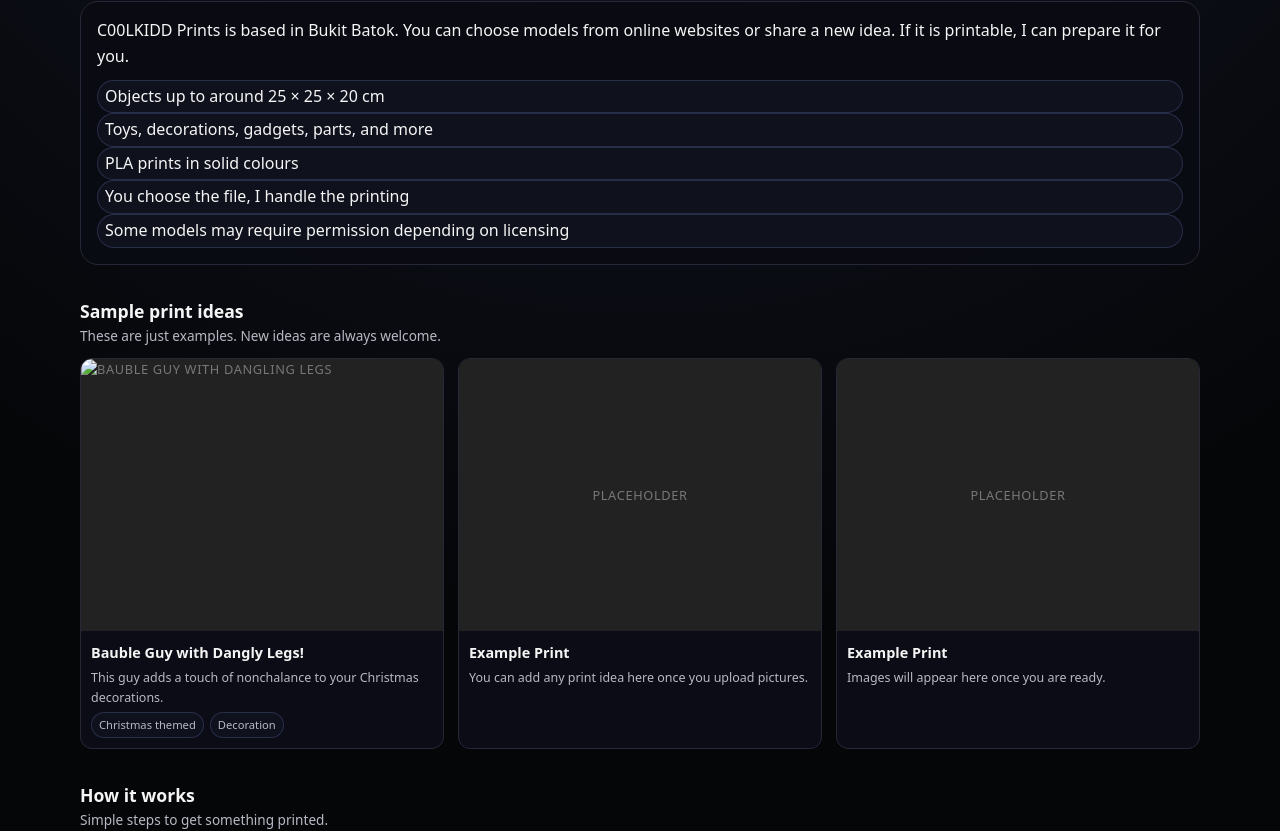
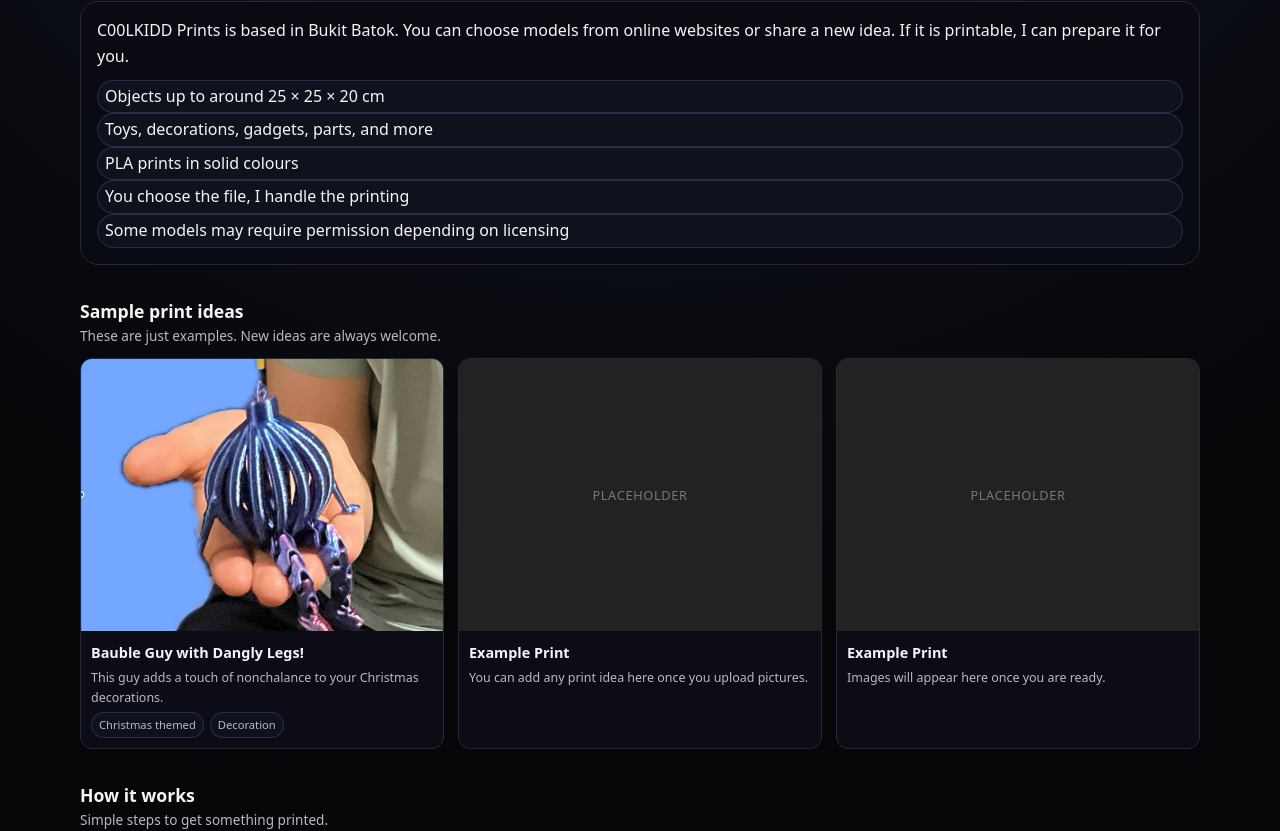
Before and after one commit to Smarmy88/A-B-3D-Print-Bros, a plain HTML site: page index.html in a window 1280 px wide. Shown: the part 516-1347 px from the top of the page. Drawn offline with Linux system fonts and the light colour scheme.

Commit message:
Restore and update index.html for C00LKIDD Prints
Restored and updated the HTML structure, including styles and content for the C00LKIDD Prints website.

```diff
--- a/index.html
+++ b/index.html
@@ -232,7 +232,7 @@
       <!-- REPLACED FIRST PLACEHOLDER -->
       <article class="card">
         <div class="card-media">
-          <img src="bauble_with_legs" alt="Bauble guy with dangling legs">
+          <img src="bauble_with_legs.jpeg" alt="Bauble guy with dangling legs">
         </div>
         <div class="card-body">
           <h3 class="card-title">Bauble Guy with Dangly Legs!</h3>
```
